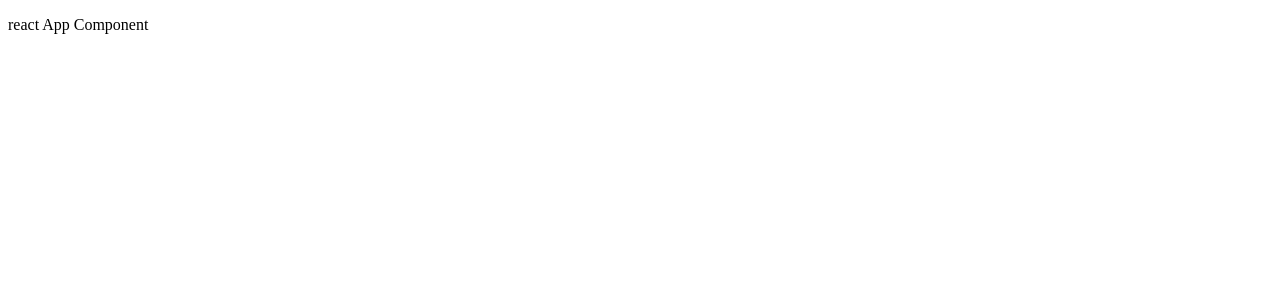
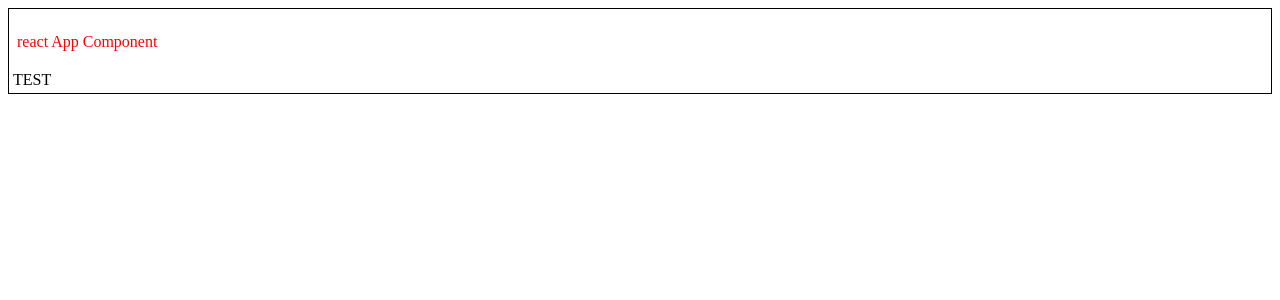
Before and after one commit to katanazero86/react-cart, a React app: page / in a window 1280 px wide. Shown: the top 300 px of the page. Built offline with nearby package versions, Linux system fonts and the light colour scheme.

Commit message:
[feature] react-cart 프로젝트 셋팅
- module 설정 및 scss 테스트 및 동작확인

```diff
--- a/src/App.js
+++ b/src/App.js
@@ -1,11 +1,15 @@
 import React from 'react';
 
-import './App.scss'
+import AppStyle from './App.scss'
+import Test from "./components/Test";
 
 function App() {
+
+    console.log(AppStyle);
     return (
-        <div className='App-wrap'>
-            <p className='title'>react App Component</p>
+        <div className={AppStyle['App-wrap']}>
+            <p className={AppStyle['title']}>react App Component</p>
+            <Test/>
         </div>
     )
 }
--- /dev/null
+++ b/src/components/Test.js
@@ -0,0 +1,11 @@
+import React from 'react';
+
+function Test() {
+    return (
+        <div className='App-wrap'>
+            TEST
+        </div>
+    )
+}
+
+export default Test
--- a/webpack.config.js
+++ b/webpack.config.js
@@ -26,7 +26,7 @@ module.exports = {
                 use: [
                     // "style-loader",
                     MiniCssExtractPlugin.loader,
-                    { loader: 'css-loader', options : {sourceMap: true, modules: true} },
+                    { loader: 'css-loader', options : {sourceMap: true, modules : {localIdentName: '[name]_[hash:base64:5]'}} },
                     { loader: 'sass-loader', options : {sourceMap: true} }
                 ]
             }
@@ -35,10 +35,10 @@ module.exports = {
     plugins: [
         new HtmlWebpackPlugin({
             template: './public/index.html',
-            filename: "index.html"
+            filename: './index.html'
         }),
         new MiniCssExtractPlugin({
-            filename: './index.css'
+            filename: './[name].[hash].css'
         }),
         new CleanWebpackPlugin({
             cleanAfterEveryBuildPatterns: ['dist']
```
